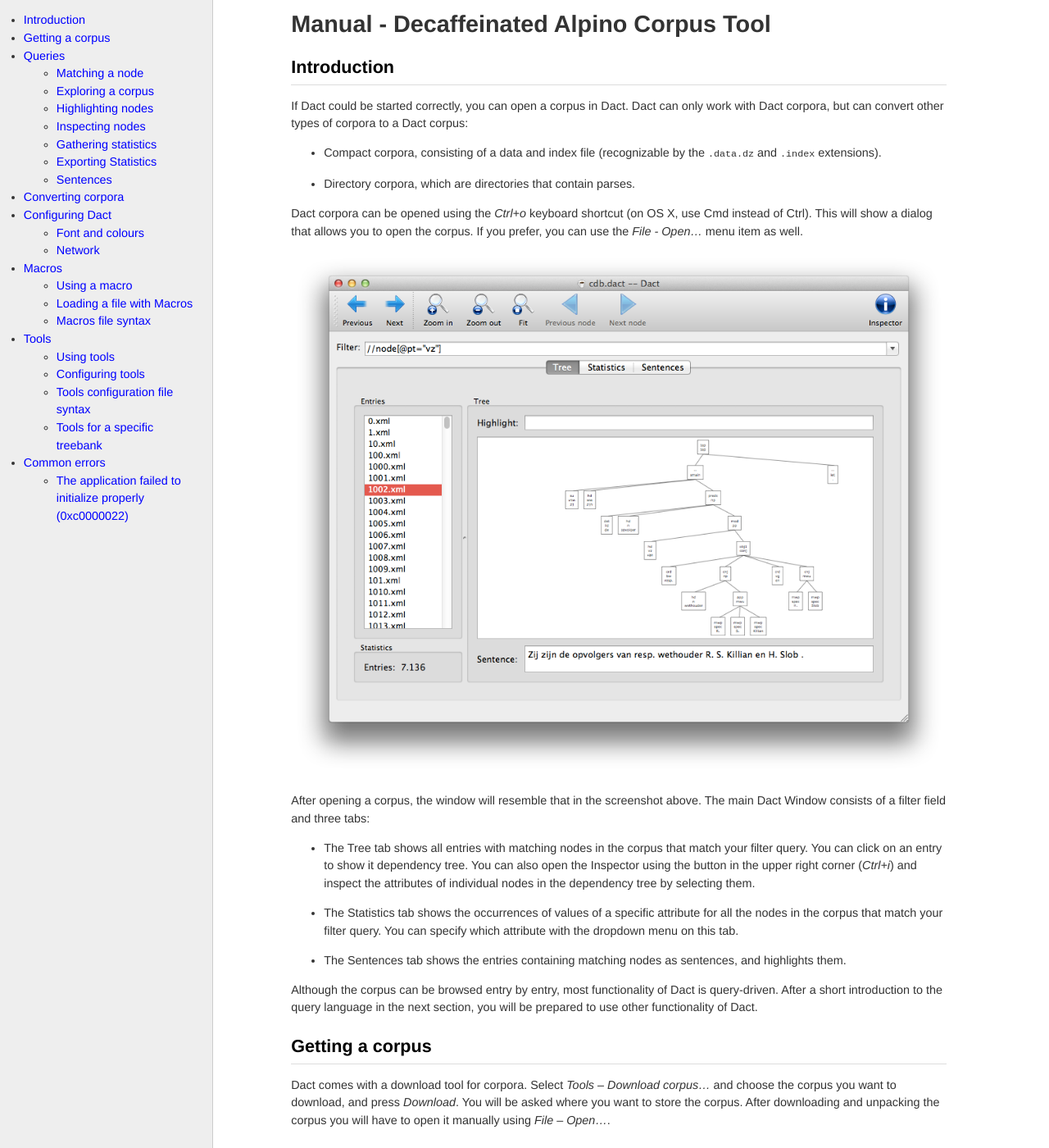
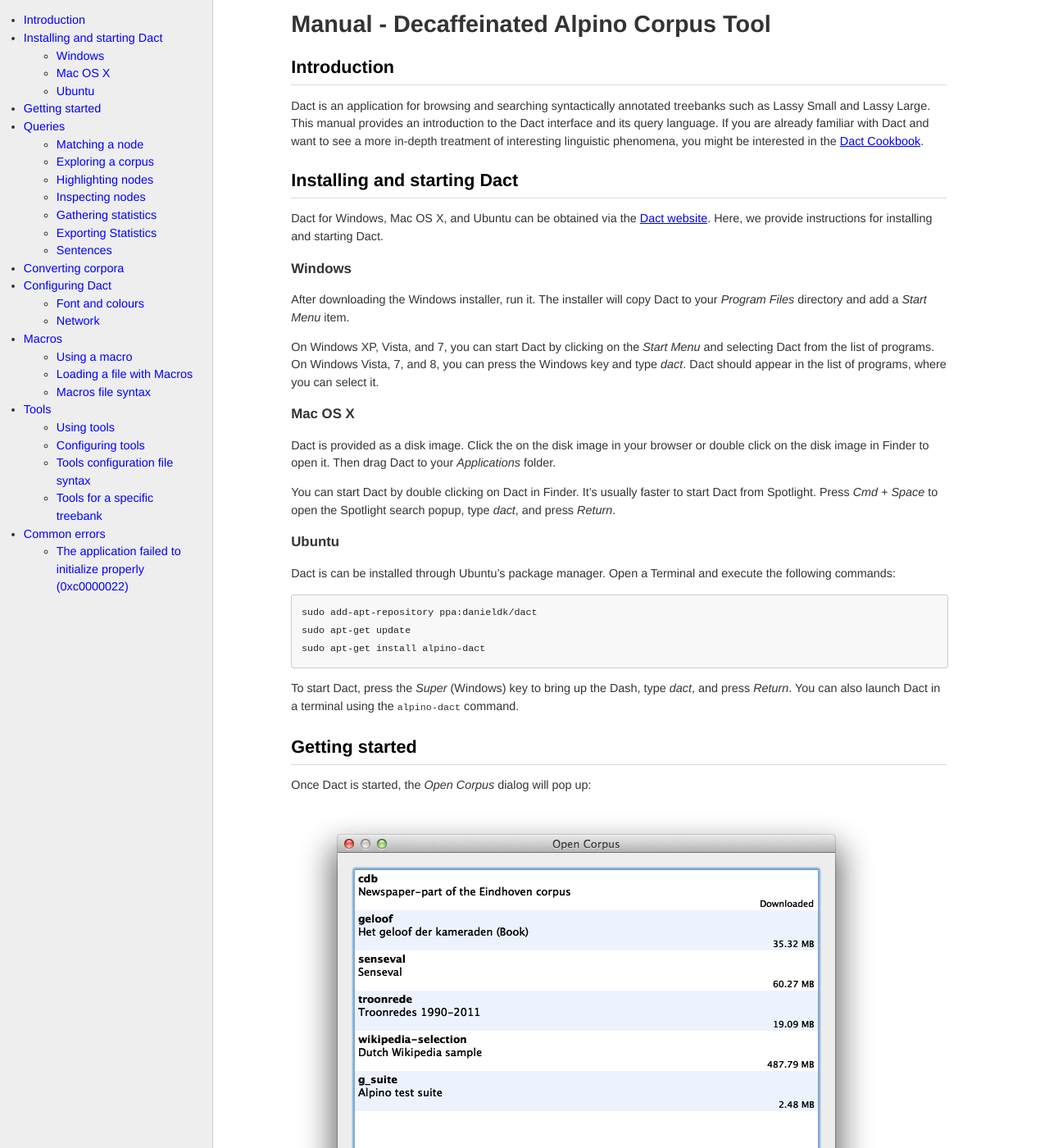
Before and after one commit to rug-compling/dact, a Jekyll site: the page built from manual/index.md, in a window 1280 px wide and 1400 px high. Shown: the whole window at 82% size. Built offline with Jekyll 4.4.1, drawn with Linux system fonts in a browser that asks for light colours; nearby versions of some CDN libraries; some of the changed text lies outside the part shown.

Commit message:
Describe the new corpus selector.

```diff
--- a/manual/index.md
+++ b/manual/index.md
@@ -8,24 +8,80 @@
 
 ## Introduction
 
-If Dact could be started correctly, you can open a corpus in Dact. Dact
-can only work with Dact corpora, but can convert other types of corpora
-to a Dact corpus:
+Dact is an application for browsing and searching syntactically
+annotated treebanks such as Lassy Small and Lassy Large. This manual
+provides an introduction to the Dact interface and its query language.
+If you are already familiar with Dact and want to see a more in-depth
+treatment of interesting linguistic phenomena, you might be interested
+in the [Dact Cookbook](../cookbook).
 
--   Compact corpora, consisting of a data and index file (recognizable
-    by the `.data.dz` and `.index` extensions).
+## Installing and starting Dact
 
--   Directory corpora, which are directories that contain parses.
+Dact for Windows, Mac OS X, and Ubuntu can be obtained via the [Dact
+website](..). Here, we provide instructions for installing and starting
+Dact.
 
-Dact corpora can be opened using the *Ctrl+o* keyboard shortcut (on OS
-X, use Cmd instead of Ctrl). This will show a dialog that allows you to
-open the corpus. If you prefer, you can use the *File - Open…* menu item
-as well.
+### Windows
+
+After downloading the Windows installer, run it. The installer will
+copy Dact to your *Program Files* directory and add a *Start Menu* item.
+
+On Windows XP, Vista, and 7, you can start Dact by clicking on the
+*Start Menu* and selecting Dact from the list of programs. On Windows
+Vista, 7, and 8, you can press the Windows key and type *dact*. Dact
+should appear in the list of programs, where you can select it.
+
+### Mac OS X
+
+Dact is provided as a disk image. Click the on the disk image in your
+browser or double click on the disk image in Finder to open it. Then
+drag Dact to your *Applications* folder.
+
+You can start Dact by double clicking on Dact in Finder. It's usually
+faster to start Dact from Spotlight. Press *Cmd + Space* to open the
+Spotlight search popup, type *dact*, and press *Return*.
+
+### Ubuntu
+
+Dact is can be installed through Ubuntu's package manager. Open a Terminal
+and execute the following commands:
+
+    sudo add-apt-repository ppa:danieldk/dact
+    sudo apt-get update
+    sudo apt-get install alpino-dact
+
+To start Dact, press the *Super* (Windows) key to bring up the Dash,
+type *dact*, and press *Return*. You can also launch Dact in a terminal
+using the <tt>alpino-dact</tt> command.
+
+## Getting started
+
+Once Dact is started, the *Open Corpus* dialog will pop up:
+
+![](images/open-corpus-window.png)
+
+You have three options to open a corpus:
+
+* **Opening a publicly available corpus:** The dialog shows a list of
+  corpora that are publicly available. Selecting a corpus from the list
+  will open it. If the corpus is not available on your computer, Dact
+  will download it for you.
+
+* **Opening another corpus:** If you have a corpus that is not publicly
+  available, such as Lassy Small, you can open it by clicking on the
+  *Open local file* button (or press *Ctrl+l* or *Cmd+l on a Mac) and
+  selecting that corpus.
+
+* **Opening a directory with corpora:** You can also open a directory
+  with corpora using the *Open directory* button. This is especially
+  useful for large corpora, such as Lassy Large, which are distributed
+  as a collection of smaller Dact corpora.
+
+After opening a corpus, the window will resemble the following window:
 
 ![](images/dact-osx.png)
 
-After opening a corpus, the window will resemble that in the screenshot
-above. The main Dact Window consists of a filter field and three tabs:
+The main Dact Window consists of a filter field and three tabs:
 
 -   The Tree tab shows all entries with matching nodes in the corpus
     that match your filter query. You can click on an entry to show it
@@ -45,16 +101,6 @@
 Dact is query-driven. After a short introduction to the query language
 in the next section, you will be prepared to use other functionality of
 Dact.
-
-## Getting a corpus
-
-Dact comes with a download tool for corpora. Select *Tools – Download
-corpus…* and choose the corpus you want to download, and press
-*Download*. You will be asked where you want to store the corpus. After
-downloading and unpacking the corpus you will have to open it manually
-using *File – Open…*.
-
-![](images/download-corpora-window.png)
 
 ## Queries
 
```
Also changed, not shown: manual/images/download-corpora-window.png (deleted), manual/images/open-corpus-window.png (added).
